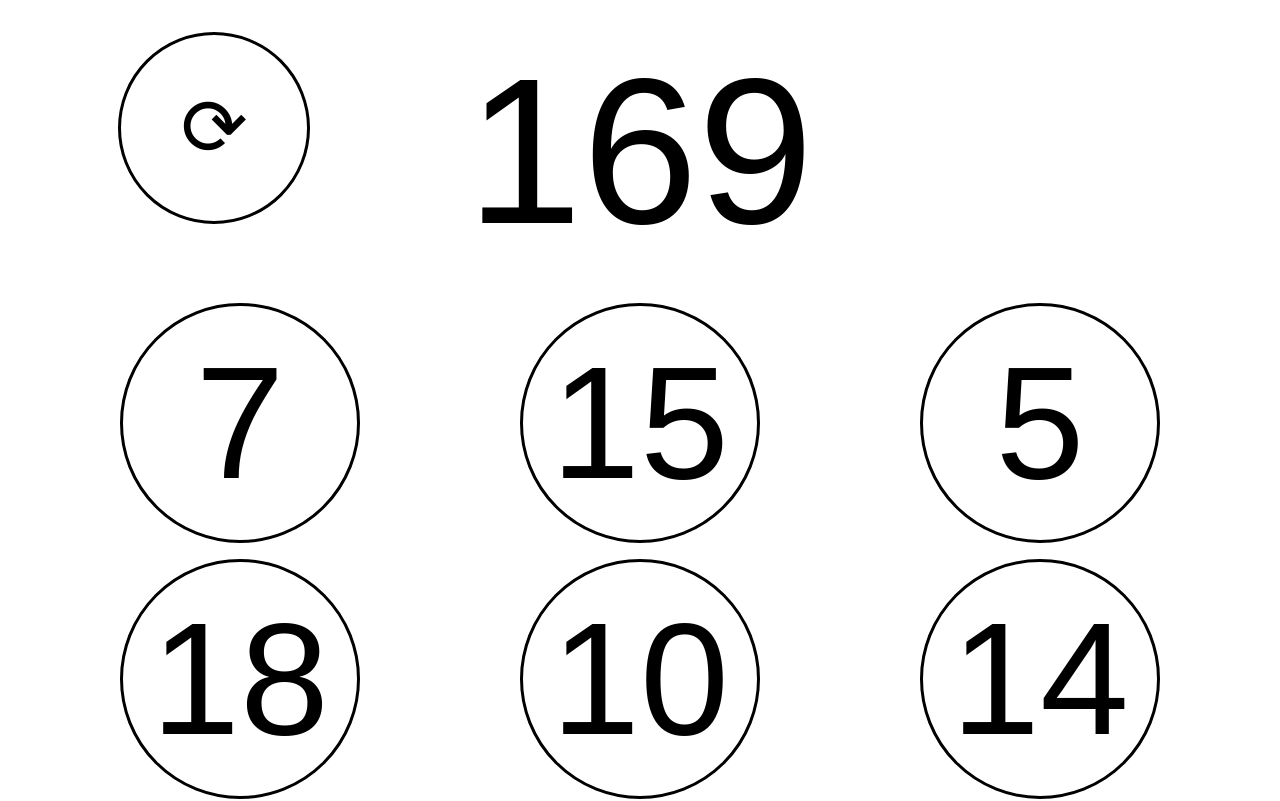
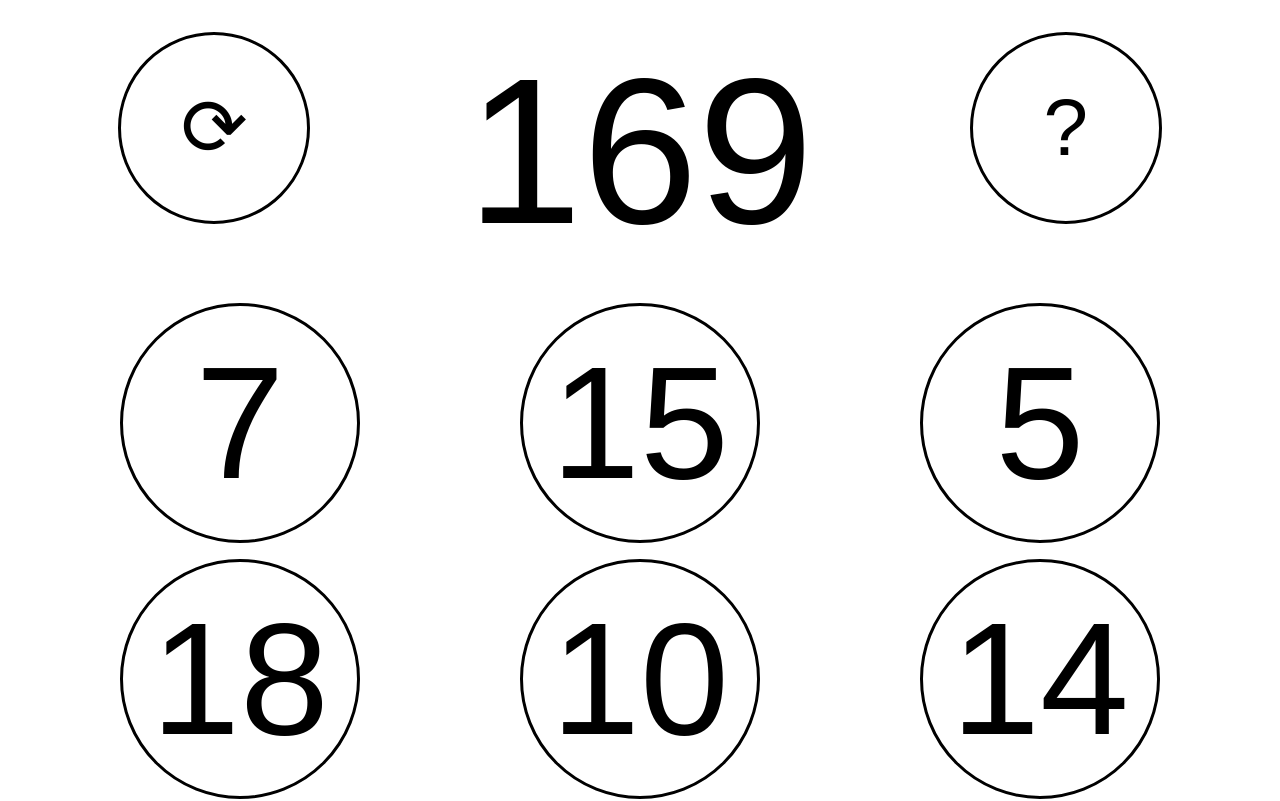
Before and after one commit to claytonhottinger/rithmatic, a Vue app: page / in a window 1280 px wide. Shown: the top 801 px of the page. Built offline with nearby package versions, Linux system fonts and the light colour scheme.

Commit message:
Add help button/dialog

```diff
--- a/package.json
+++ b/package.json
@@ -15,9 +15,8 @@
     "format": "prettier --write src/"
   },
   "dependencies": {
-    "lodash-es": "^4.17.21",
     "normalize.css": "^8.0.1",
-    "vue": "^3.3.4",
+    "vue": "^3.5.21",
     "vue-router": "^4.2.4"
   },
   "devDependencies": {
--- /dev/null
+++ b/src/components/HelpButton.vue
@@ -0,0 +1,40 @@
+<script setup lang="ts">
+import { useTemplateRef } from "vue";
+import CircleButton from "./CircleButton.vue";
+const dialogRef = useTemplateRef("dialog")
+
+const openDialog = () => {
+    dialogRef.value?.showModal();
+}
+
+const closeDialog = () => {
+    dialogRef.value?.close();
+}
+
+</script>
+
+<template>
+    <dialog :class="'dialog'" closedby="any" ref="dialog">
+
+        <button :class="'closeButton'" @click="closeDialog">Close</button>
+        <p>Use all six numbers with the operators to match the target number.</p>
+
+        <p>Refresh the page to receive a new puzzle.</p>
+    </dialog>
+    <CircleButton :class="'button'" :is-selected="false" @on-click="openDialog">?</CircleButton>
+</template>
+
+<style scoped>
+.dialog {
+    width: 70vw;
+    height: 70vh;
+}
+
+.closeButton {
+    margin: 0 0 0 auto;
+}
+
+.button {
+    font-size: 5rem;
+}
+</style>
--- a/src/components/PuzzleLayout.vue
+++ b/src/components/PuzzleLayout.vue
@@ -5,6 +5,7 @@ import OperatorButton from './OperatorButton.vue';
 import keys from './PuzzleProvider/keys';
 import ResetButton from './ResetButton.vue';
 import { Operator } from "./utils";
+import HelpButton from './HelpButton.vue';
 const target = inject(keys.TARGET);
 const numbers = inject(keys.NUMBERS);
 
@@ -18,7 +19,9 @@ const numbers = inject(keys.NUMBERS);
         <div class="target">
             {{ target }}
         </div>
-        <div class="operatorOption"></div>
+        <div class="operatorOption">
+            <HelpButton />
+        </div>
     </div>
     <div class="numbersWrapper">
         <div v-for="(option, index) of numbers" :key="index" class="numberOption">
```
Also changed, not shown: 1 other file (tests, documents, lock files or other folders).
